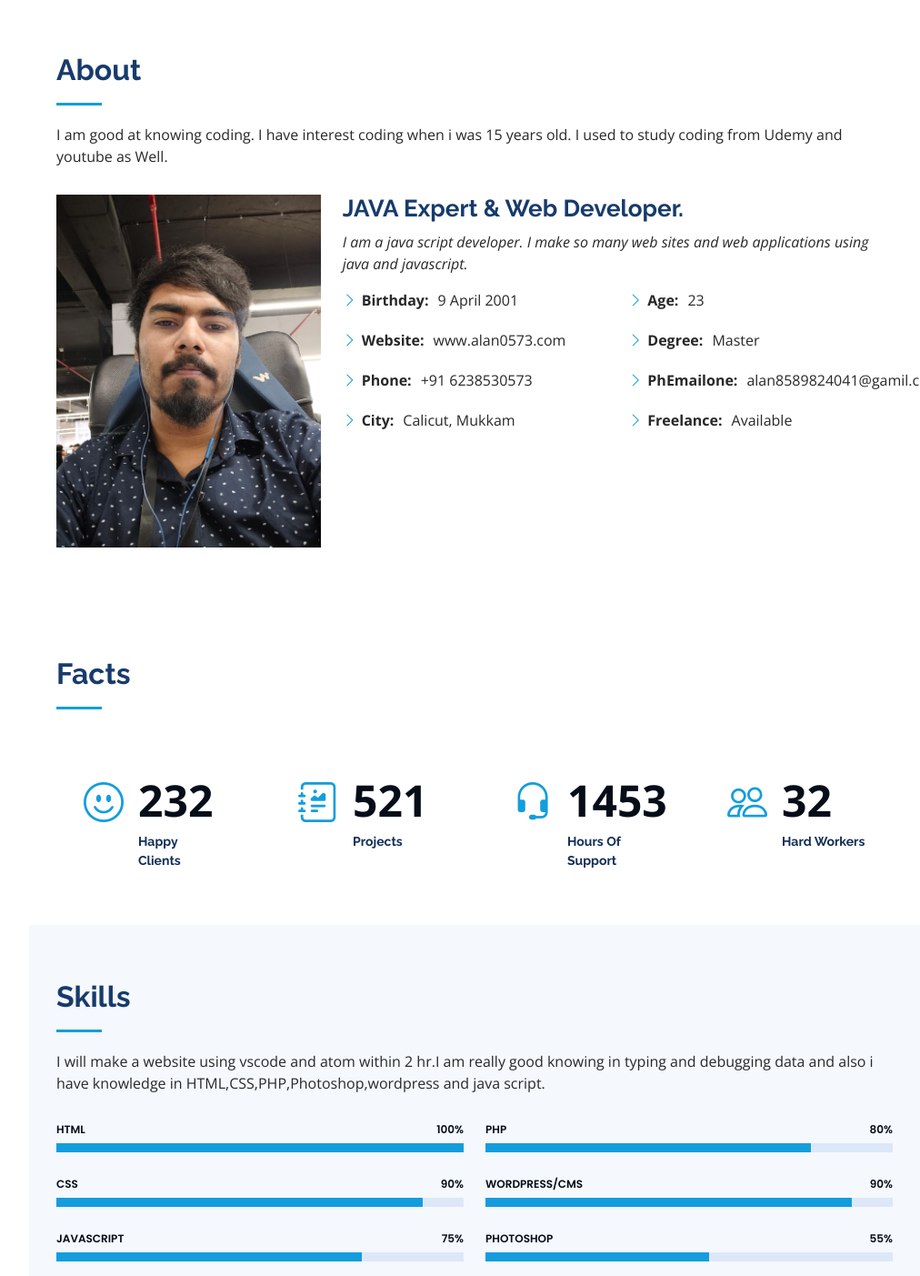
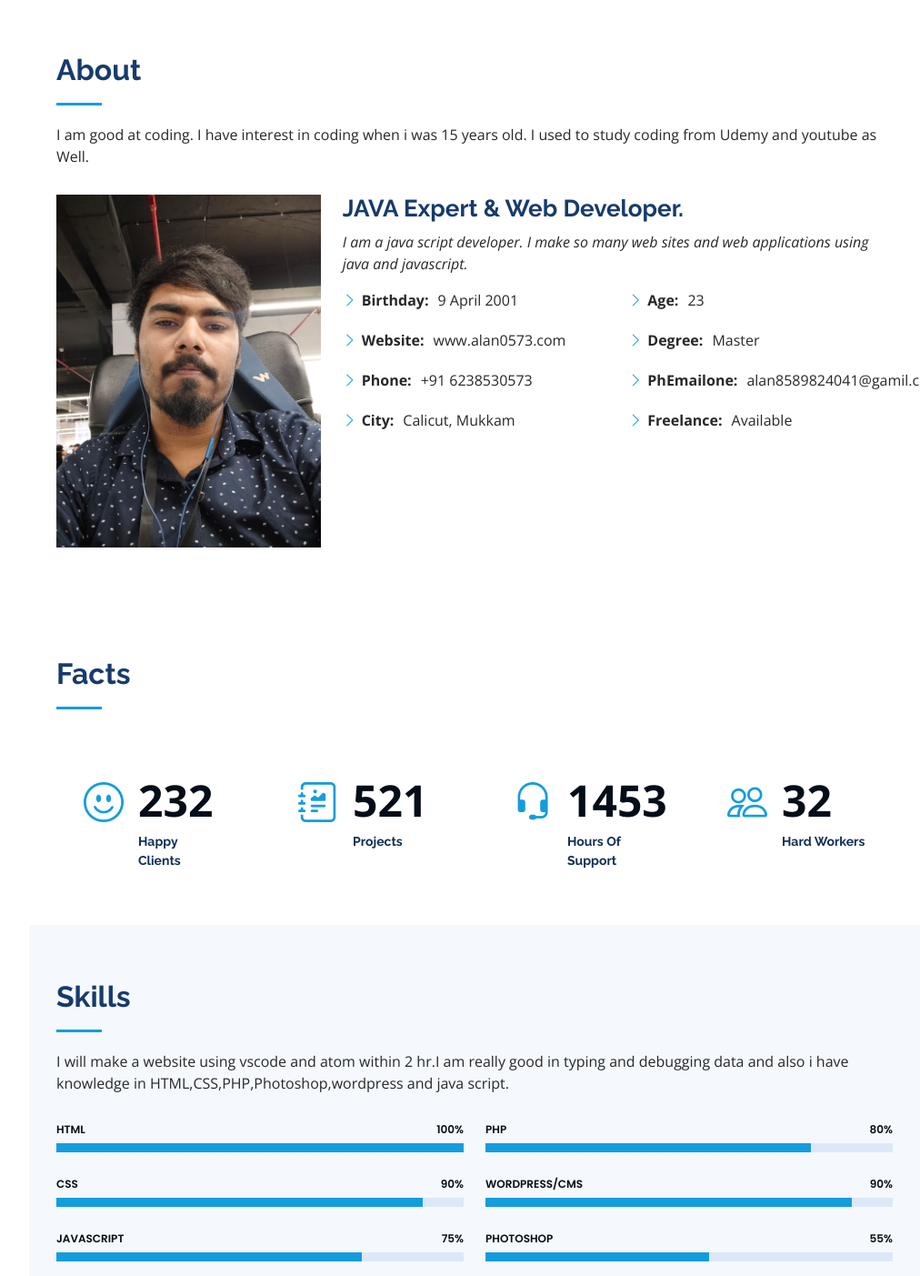
Before and after one commit to aln0573/portfolio, a plain HTML site: page index.html in a window 1280 px wide. Shown: the part 802-2205 px from the top of the page at 91% size, without its empty margins (268-1280 px from the left). Drawn offline with nearby package versions, Linux system fonts and the light colour scheme.

Commit message:
Update index.html

```diff
--- a/index.html
+++ b/index.html
@@ -84,7 +84,7 @@
 
         <div class="section-title">
           <h2>About</h2>
-          <p> I am good at knowing coding. I have interest coding when i was 15 years old. I used to study coding from Udemy and youtube as Well.</p>
+          <p> I am good at coding. I have interest in coding when i was 15 years old. I used to study coding from Udemy and youtube as Well.</p>
         </div>
 
         <div class="row">
@@ -178,7 +178,7 @@
 
         <div class="section-title">
           <h2>Skills</h2>
-          <p>I will make a website using vscode and atom within 2 hr.I am really good knowing in typing and debugging data and also i have knowledge in HTML,CSS,PHP,Photoshop,wordpress and java script.</p>
+          <p>I will make a website using vscode and atom within 2 hr.I am really good in typing and debugging data and also i have knowledge in HTML,CSS,PHP,Photoshop,wordpress and java script.</p>
         </div>
 
         <div class="row skills-content">
```
